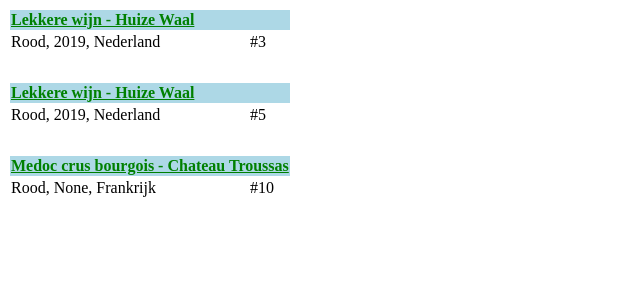
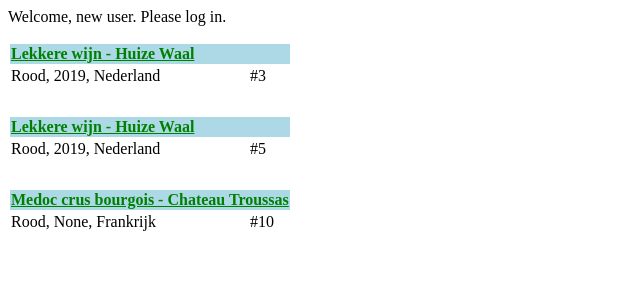
Before and after one commit to reginavdwaal/WijnVoorraadApp, a Django app: page /WijnVoorraad/ in a window 1280 px wide. Shown: the top 300 px of the page, without its empty margins (0-640 px from the left). Run offline with Django 4.2, Linux system fonts and the light colour scheme; data comes from the database, SQL or seed files in the repository; both versions use the stored data as it was after the commit.

Commit message:
Nieuwe gebruiker

```diff
--- a/WijnProject/urls.py
+++ b/WijnProject/urls.py
@@ -19,4 +19,5 @@
 urlpatterns = [
     path('WijnVoorraad/', include('WijnVoorraad.urls')),
     path('admin/', admin.site.urls),
+    path('accounts/', include('django.contrib.auth.urls')),
 ]
--- a/WijnVoorraad/templates/WijnVoorraad/index.html
+++ b/WijnVoorraad/templates/WijnVoorraad/index.html
@@ -1,6 +1,12 @@
 {% load static %}
 
 <link rel="stylesheet" href="{% static 'WijnVoorraad/style.css' %}">
+
+{% if user.is_authenticated %}
+    <p>Welcome, {{ user.username }}. Thanks for logging in.</p>
+{% else %}
+    <p>Welcome, new user. Please log in.</p>
+{% endif %}
 
 {% if voorraad_list %}
     <table>
```
Also changed, not shown: db.sqlite3.
